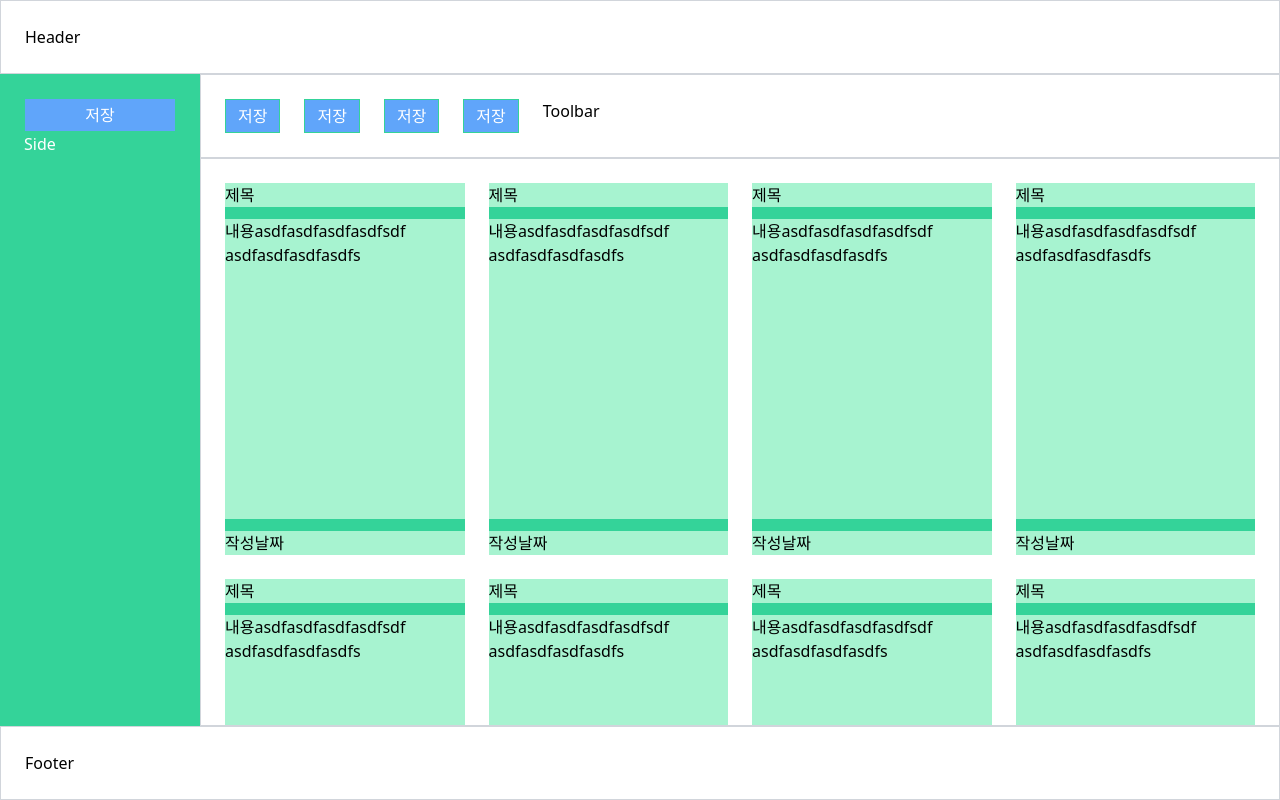
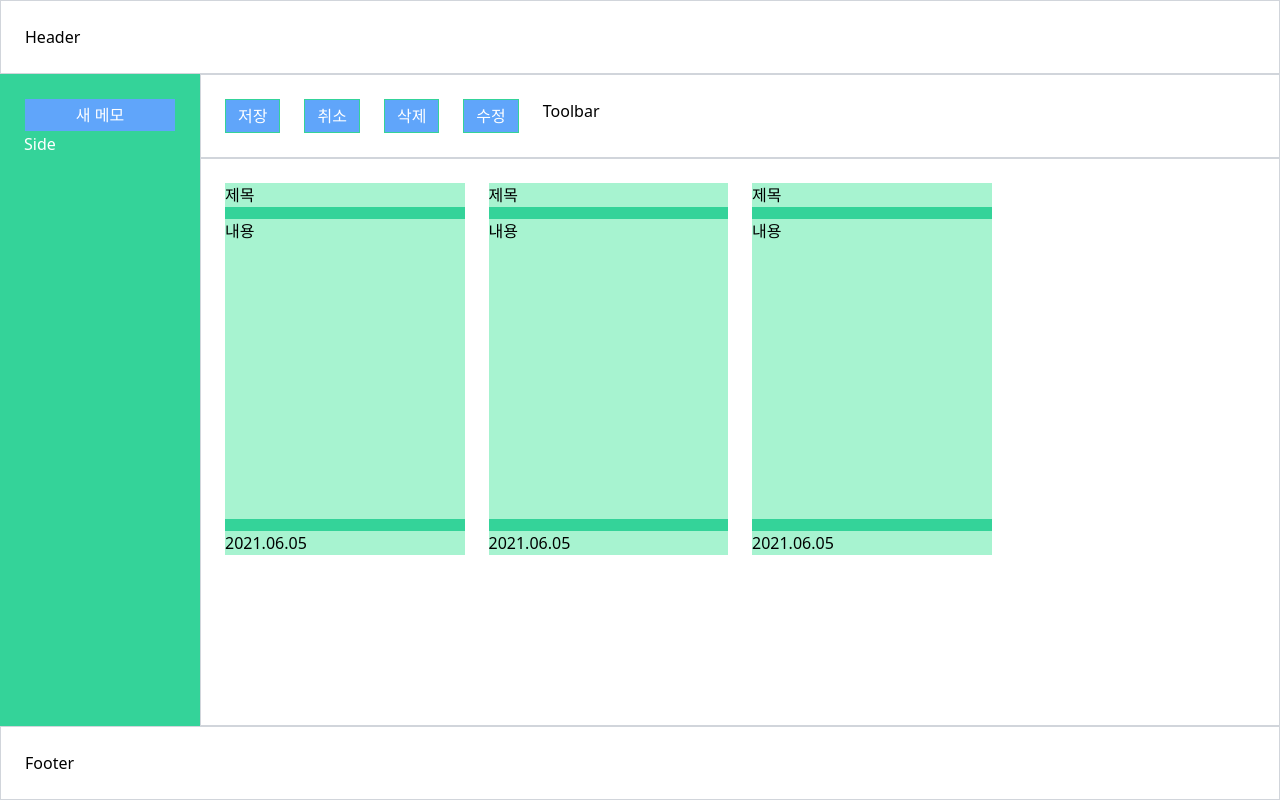
Before and after one commit to aiden0413/project1, a React (Create React App) app in the folder memoproject/: page / in a window 1280 px wide. Built offline with nearby package versions, Linux system fonts and the light colour scheme.

Commit message:
css 수정, prop추가

```diff
--- a/memoproject/src/components/Button.js
+++ b/memoproject/src/components/Button.js
@@ -1,9 +1,34 @@
 import React from "react";
 
-function Button() {
+function Button({
+    text = "button",
+    onclick = ""
+}) {
+    let handleOnClick;
+    if({text}=="새 메모"){
+        handleOnClick = () =>{
+
+        }
+    }
+    else if({text}=="저장"){
+
+    }
+    else if({text}=="취소"){
+
+    }
+    else if({text}=="삭제"){
+
+    }
+    else if({text}=="수정"){
+
+    }
     return (
         <div className="flex-initial py-1 px-3 font-medium border border-solid cursor-pointer text-center transition-colors duration-200 text-white bg-blue-400 border-green-400 hover:bg-green-600 hover:border-green-600">
-            저장
+            <button
+                onClick=""
+            >
+                {text}
+            </button>
         </div>
     )
 }
--- a/memoproject/src/components/Content.js
+++ b/memoproject/src/components/Content.js
@@ -6,9 +6,9 @@ import Memos from "./Memos";
 
 function Content() {
     return (
-        <div className="flex flex-row flex-grow-0 overflow-auto">
+        <div className="flex flex-row flex-grow overflow-auto">
             <Side />
-            <div className="flex flex-col flex-grow-0">
+            <div className="flex flex-col flex-grow">
                 <Toolbar />
                 <Memos />
             </div>
--- a/memoproject/src/components/Memo.js
+++ b/memoproject/src/components/Memo.js
@@ -1,17 +1,15 @@
 import React from "react";
 
-function Memo() {
+function Memo({
+    title="",
+    content="",
+    date="",
+}) {
     return (
-        <div className="">
-            <div className="flex flex-col gap-3 bg-green-400">
-                <div className="bg-green-200">제목</div>
-                <div className="flex-grow bg-green-200 h-300px">
-                    내용asdfasdfasdfasdfsdf
-                    asdfasdfasdfasdfs
-
-                </div>
-                <div className="bg-green-200">작성날짜</div>
-            </div>
+        <div className="flex flex-col gap-3 bg-green-400 flex-grow">
+            <div className="bg-green-200">{title}</div>
+            <div className="bg-green-200 h-300px">{content}</div>
+            <div className="bg-green-200">{date}</div>
         </div>
     )
 }
--- a/memoproject/src/components/Memos.js
+++ b/memoproject/src/components/Memos.js
@@ -4,29 +4,10 @@ import Memo from './Memo';
 
 function Memos() {
     return (
-        <div className="overflow-y-auto grid grid-cols-4 gap-6 flex-grow justify-start py-6 px-6 border border-gray-300 relative">
-            <Memo />
-            <Memo />
-            <Memo />
-            <Memo />
-            <Memo />
-            <Memo />
-            <Memo />
-            <Memo />
-            <Memo />
-            <Memo />
-            <Memo />
-            <Memo />
-            <Memo />
-            <Memo />
-            <Memo />
-            <Memo />
-            <Memo />
-            <Memo />
-            <Memo />
-            <Memo />
-            <Memo />
-            <Memo />
+        <div className="overflow-y-auto auto-rows-min grid grid-cols-4 gap-6 flex-grow justify-start py-6 px-6 border border-gray-300 relative">
+            <Memo title="제목" content="내용" date="2021.06.05"/>
+            <Memo title="제목" content="내용" date="2021.06.05"/>
+            <Memo title="제목" content="내용" date="2021.06.05"/>
         </div>
     )
 }
--- a/memoproject/src/components/Side.js
+++ b/memoproject/src/components/Side.js
@@ -5,7 +5,7 @@ import Button from './Button';
 function Side() {
     return (
         <div className="flex-shrink-0 w-200px py-6 px-6 bg-green-400 text-white">
-            <Button />
+            <Button text="새 메모"/>
             Side
         </div>
     )
--- a/memoproject/src/components/Toolbar.js
+++ b/memoproject/src/components/Toolbar.js
@@ -5,10 +5,10 @@ import Button from './Button';
 function Toolbar() {
     return (
         <div className="flex flex-row flex-grow-0 gap-6 justify-start py-6 px-6 border border-gray-300 relative">
-            <Button />
-            <Button />
-            <Button />
-            <Button />
+            <Button text="저장" />
+            <Button text="취소" />
+            <Button text="삭제" />
+            <Button text="수정" />
             Toolbar
         </div>
     )
--- a/memoproject/tailwind.config.js
+++ b/memoproject/tailwind.config.js
@@ -6,6 +6,7 @@ module.exports = {
     height: {
       'screen': '100vh',
       '300px': '300px',
+      '500px': '500px',
     },
     width: {
       '200px': '200px',
```
